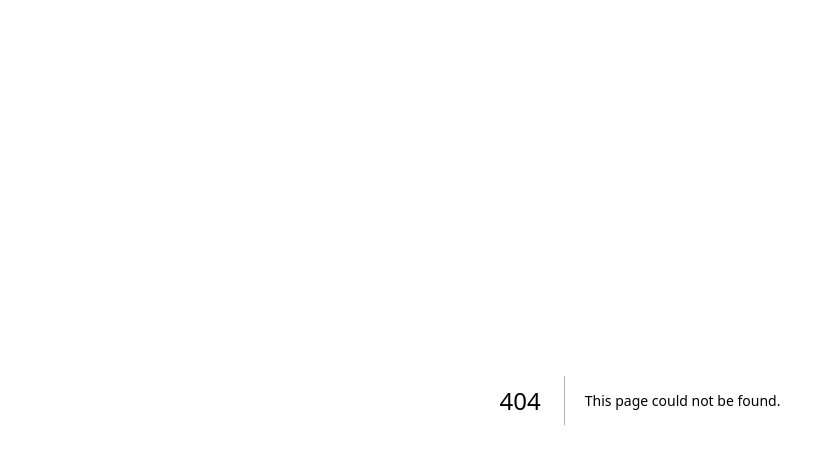
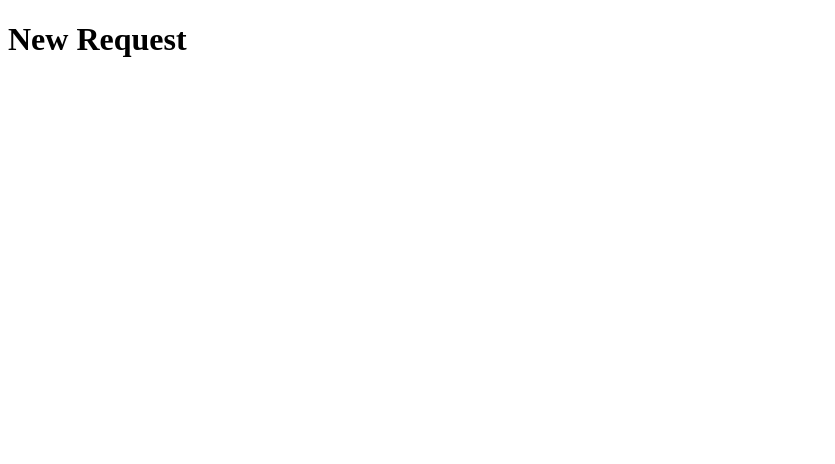
Before and after one commit to Arunsonly/property-insurance-portal, a Next.js app: page /user/new-request in a window 1280 px wide. Before the commit this address had no page. Shown: the top 464 px of the page, without its empty margins (0-835 px from the left). Built offline with nearby package versions, Linux system fonts and the light colour scheme.

Commit message:
Create new-request.js

```diff
--- /dev/null
+++ b/pages/user/new-request.js
@@ -0,0 +1,3 @@
+export default function Page() {
+  return <h1>New Request</h1>;
+}
```
